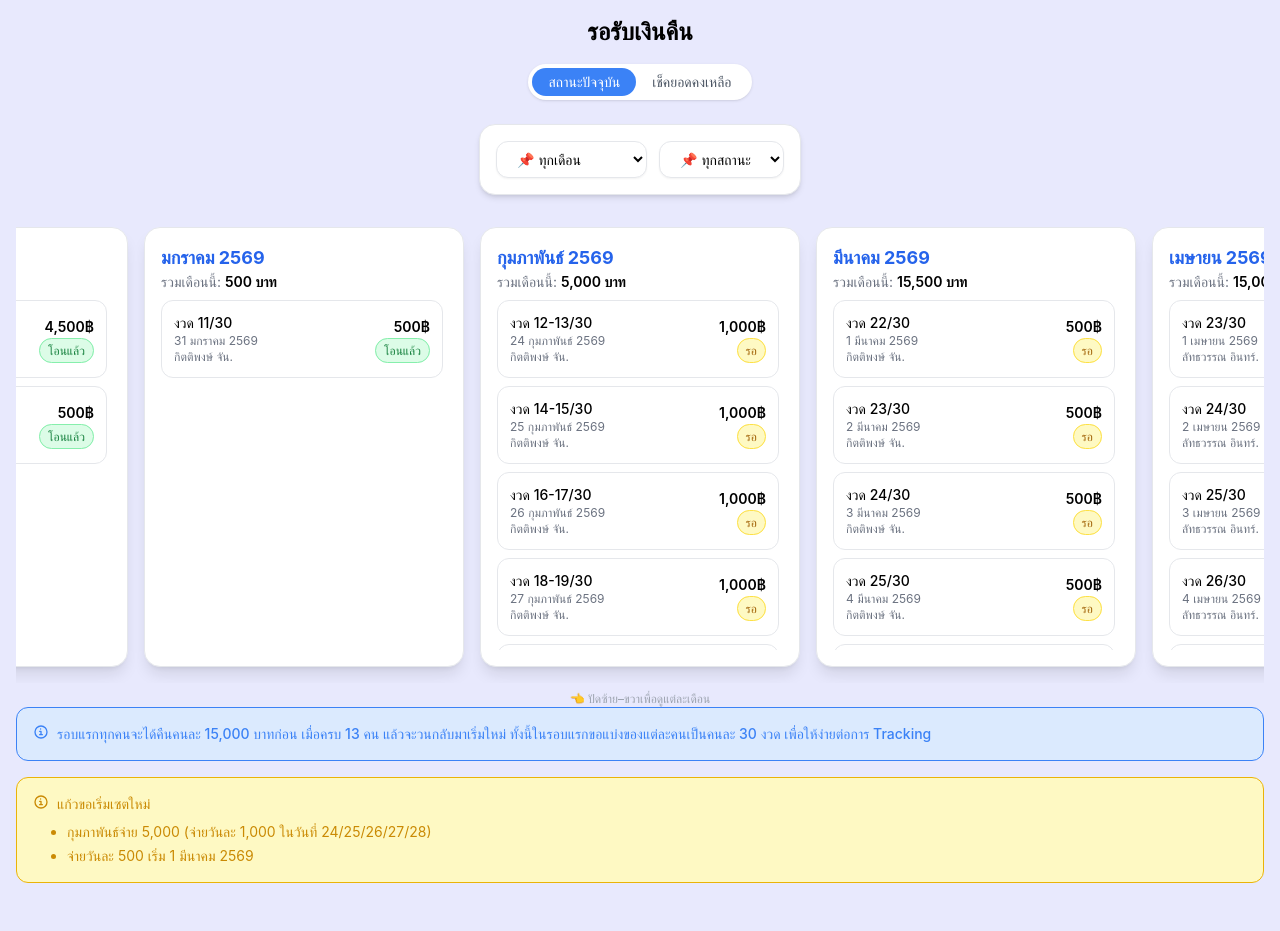
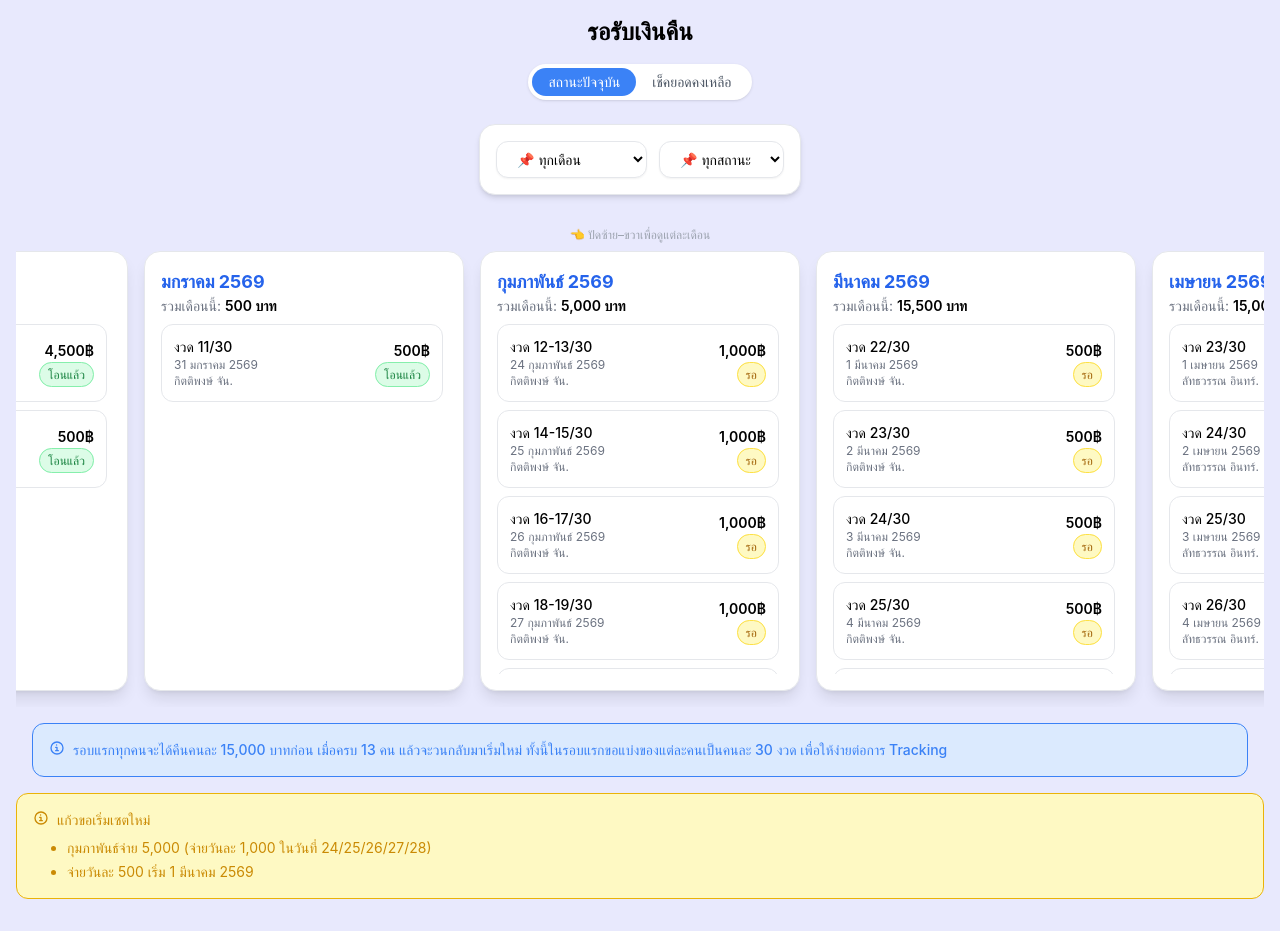
Before and after one commit to KittiArm/ktmyshop, a React (Vite) app: page / in a window 1280 px wide. Built offline with nearby package versions, Linux system fonts and the light colour scheme.

Commit message:
Update App.jsx

```diff
--- a/src/App.jsx
+++ b/src/App.jsx
@@ -2234,6 +2234,10 @@ export default function App() {
 
 			{mode === "current" && (
 				<div className="mt-6">
+					<p className="text-center text-xs text-gray-400 mb-2">
+						👈 ปัดซ้าย–ขวาเพื่อดูแต่ละเดือน
+					</p>
+
 					<div className="flex gap-4 overflow-x-auto snap-x snap-mandatory pb-4">
 						{finalData.map((monthItem, index) => (
 							<div
@@ -2288,15 +2292,11 @@ export default function App() {
 							</div>
 						))}
 					</div>
-
-					<p className="text-center text-xs text-gray-400 mt-2">
-						👈 ปัดซ้าย–ขวาเพื่อดูแต่ละเดือน
-					</p>
 				</div>
 			)}
 
 			<div
-				className="flex p-4 mb-4 text-sm text-blue-500 rounded-xl bg-blue-100 border border-blue-500"
+				className="flex p-4 m-4 text-sm text-blue-500 rounded-xl bg-blue-100 border border-blue-500"
 				role="alert"
 			>
 				<svg
```
